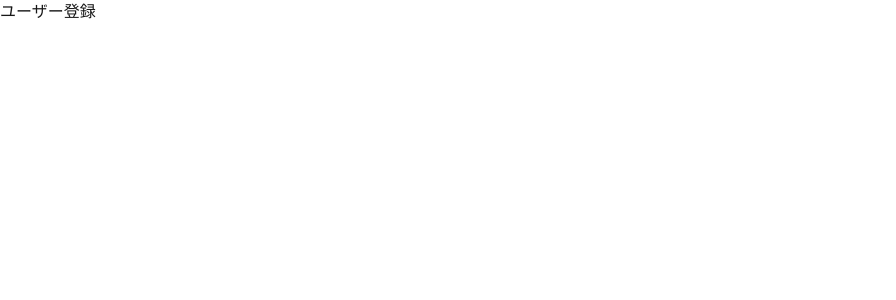
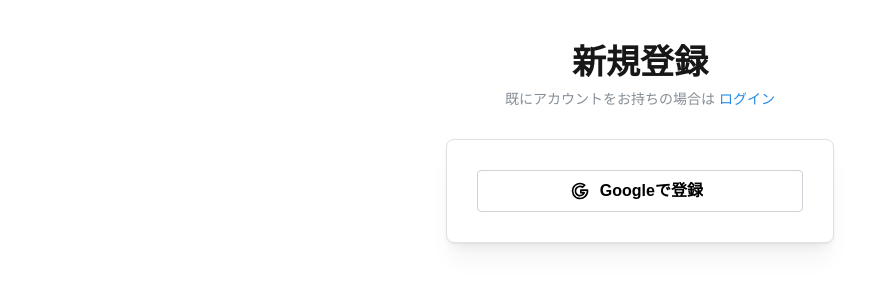
Before and after one commit to melswonder/42_Transcendence, a Next.js app in the folder typescript/: page /register in a window 1280 px wide. Shown: the top 300 px of the page, without its empty margins (0-896 px from the left). Built offline with nearby package versions, Linux system fonts and the light colour scheme.

Commit message:
feat:　ログイン画面の追加

```diff
--- a/typescript/package.json
+++ b/typescript/package.json
@@ -18,6 +18,7 @@
     "@mantine/core": "^8.3.14",
     "@mantine/hooks": "^8.3.14",
     "@prisma/client": "^7.3.0",
+    "@tabler/icons-react": "^3.36.1",
     "dotenv": "^17.2.3",
     "next": "16.1.1",
     "react": "19.2.3",
--- a/typescript/src/widgets/login/ui/LoginWidget.tsx
+++ b/typescript/src/widgets/login/ui/LoginWidget.tsx
@@ -1,7 +1,32 @@
+import { Button, Container, Paper, Text, Title, Stack } from "@mantine/core";
+import Link from "next/link";
+import { IconBrandGoogle } from "@tabler/icons-react";
+
 export function LoginWidget() {
   return (
-    <div>
-      <h1>ログイン</h1>
-    </div>
+    <Container size={420} my={40}>
+      <Title ta="center" fw={900}>
+        ログイン
+      </Title>
+      <Text c="dimmed" size="sm" ta="center" mt={5}>
+        アカウントをお持ちでない場合は{" "}
+        <Link href="/register" style={{ color: "var(--mantine-color-blue-filled)" }}>
+          新規登録
+        </Link>
+      </Text>
+
+      <Paper withBorder shadow="md" p={30} mt={30} radius="md">
+        <Stack>
+          <Button
+            leftSection={<IconBrandGoogle size={20} />}
+            variant="default"
+            fullWidth
+            size="md"
+          >
+            Googleでログイン
+          </Button>
+        </Stack>
+      </Paper>
+    </Container>
   );
 }
--- a/typescript/src/widgets/register/ui/RegisterWidget.tsx
+++ b/typescript/src/widgets/register/ui/RegisterWidget.tsx
@@ -1,7 +1,32 @@
+import { Button, Container, Paper, Text, Title, Stack } from "@mantine/core";
+import Link from "next/link";
+import { IconBrandGoogle } from "@tabler/icons-react";
+
 export function RegisterWidget() {
   return (
-    <div>
-      <h1>ユーザー登録</h1>
-    </div>
+    <Container size={420} my={40}>
+      <Title ta="center" fw={900}>
+        新規登録
+      </Title>
+      <Text c="dimmed" size="sm" ta="center" mt={5}>
+        既にアカウントをお持ちの場合は{" "}
+        <Link href="/login" style={{ color: "var(--mantine-color-blue-filled)" }}>
+          ログイン
+        </Link>
+      </Text>
+
+      <Paper withBorder shadow="md" p={30} mt={30} radius="md">
+        <Stack>
+          <Button
+            leftSection={<IconBrandGoogle size={20} />}
+            variant="default"
+            fullWidth
+            size="md"
+          >
+            Googleで登録
+          </Button>
+        </Stack>
+      </Paper>
+    </Container>
   );
 }
```
Also changed, not shown: 1 other file (tests, documents, lock files or other folders).
